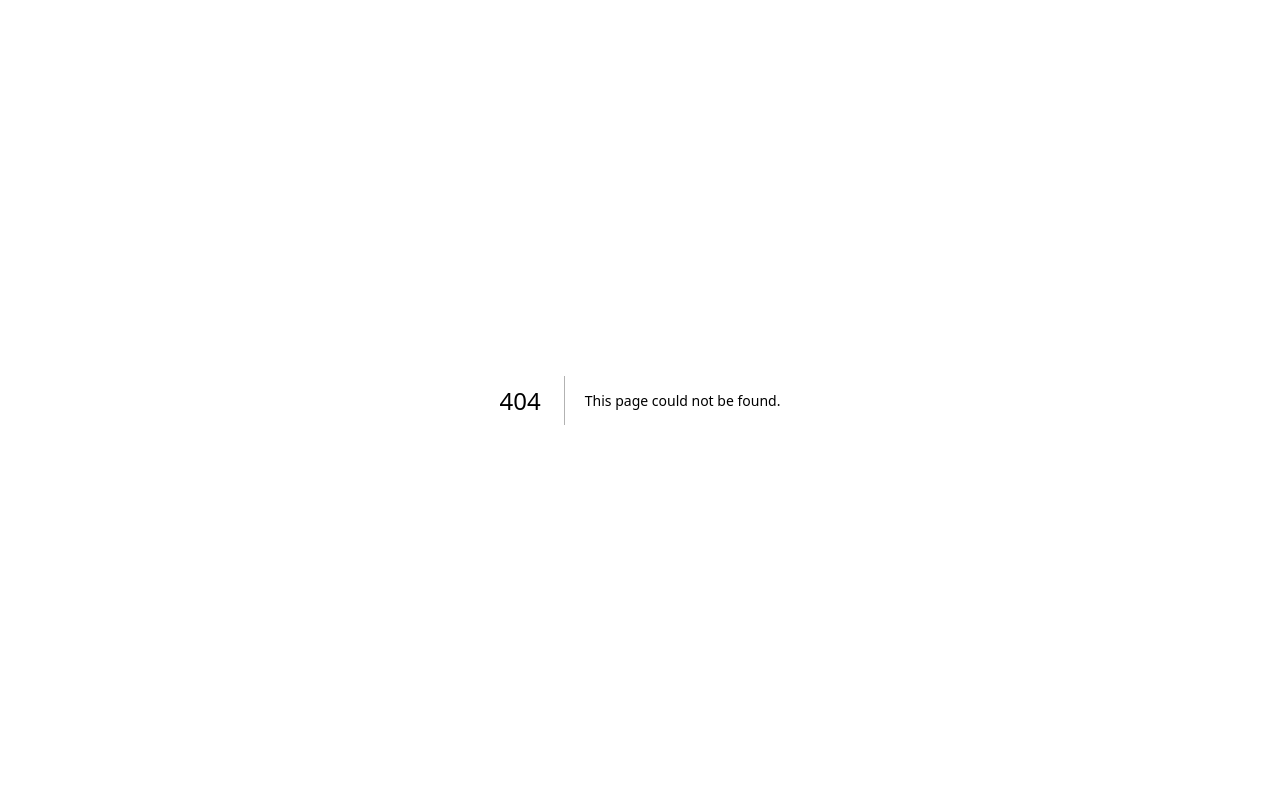
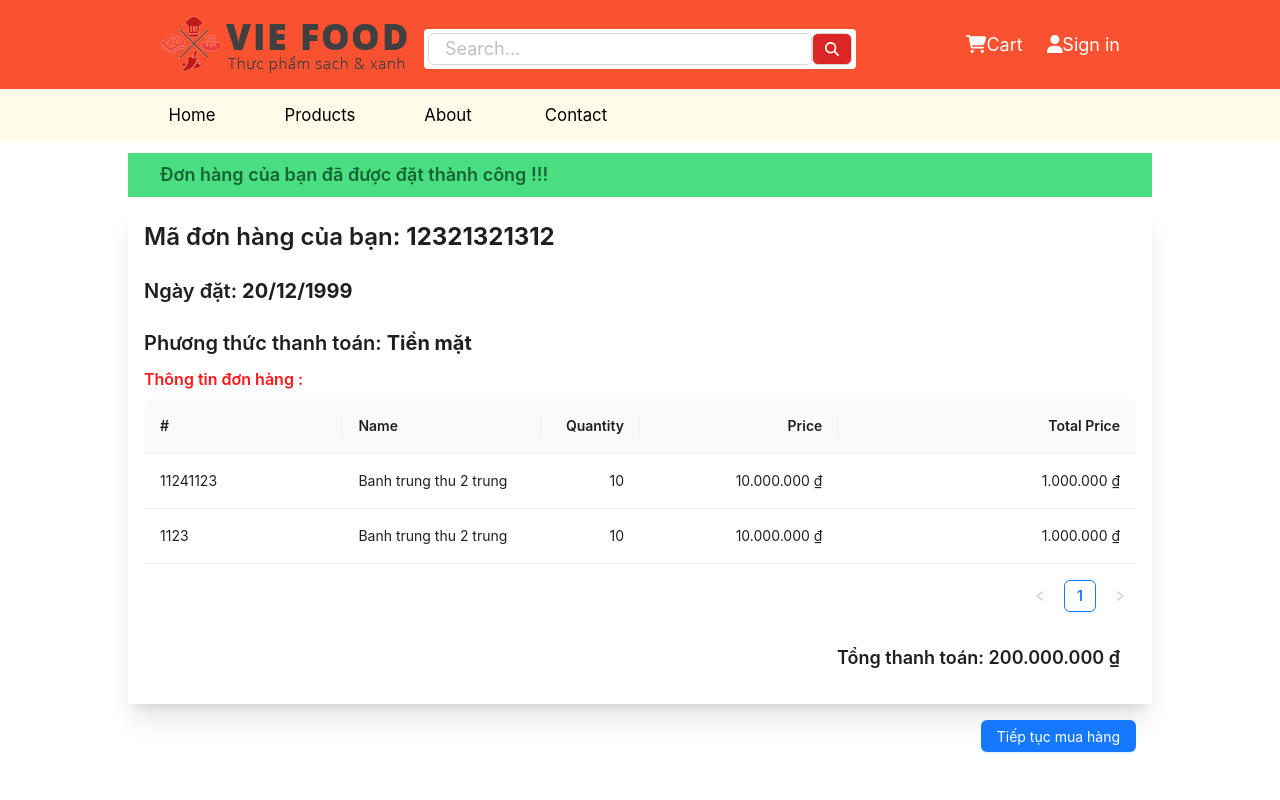
Before and after one commit to top1808/do-an-web-fe-user, a Next.js app: page /bill/1 in a window 1280 px wide. Before the commit this address had no page. Shown: the top 800 px of the page. Built offline with nearby package versions, Linux system fonts and the light colour scheme.

Commit message:
complete feature bill

```diff
--- a/next.config.js
+++ b/next.config.js
@@ -1,7 +1,7 @@
 /** @type {import('next').NextConfig} */
 const nextConfig = {
 	env: {
-		API_URL: 'http://localhost:8000/v1/',
+		API_URL: 'http://localhost:8000/v2/',
 	},
 };
 
--- /dev/null
+++ b/src/app/(pages)/bill/[idBill]/page.tsx
@@ -0,0 +1,11 @@
+import BillComponent from '@/features/cart/components/Bill';
+
+const Bill = () => {
+	return (
+		<div>
+			<BillComponent />
+		</div>
+	);
+};
+
+export default Bill;
--- a/src/components/MSearchInput.tsx
+++ b/src/components/MSearchInput.tsx
@@ -19,10 +19,7 @@ export const MSearchInput: React.FC<MSearchInputProps> = (props) => {
 				onFinish={props.onSearch}
 				className='flex gap-0 h-8 relative'
 			>
-				<Form.Item<FieldType>
-					className='h-full'
-					name={'valuesearch'}
-				>
+				<Form.Item<FieldType> className='h-full'>
 					<MInput
 						className='pl-4 pr-8 h-8  text-lg sm:w-60 md:w-60 lg:w-80 xl:w-96 2xl:w-96 '
 						placeholder='Search...'
@@ -36,18 +33,15 @@ export const MSearchInput: React.FC<MSearchInputProps> = (props) => {
 						size='xl'
 					/>
 				</Form.Item>
-
-				<Form.Item<FieldType>
-					name={'buttonsearch'}
-					className='h-full'
+				<MButton
+					htmlType='submit'
+					className=' bg-red-600 w-10'
 				>
-					<MButton className=' bg-red-600 w-10'>
-						<FontAwesomeIcon
-							color='white'
-							icon={faMagnifyingGlass}
-						/>
-					</MButton>
-				</Form.Item>
+					<FontAwesomeIcon
+						color='white'
+						icon={faMagnifyingGlass}
+					/>
+				</MButton>
 			</Form>
 		</div>
 	);
--- a/src/features/cart/components/Bill.tsx
+++ b/src/features/cart/components/Bill.tsx
@@ -1,7 +1,118 @@
+'use client';
+import MButton from '@/components/MButton';
+import MCol from '@/components/MCol';
+import MRow from '@/components/MRow';
+import MTable from '@/components/MTable';
+import MText from '@/components/MText';
+import MTitle from '@/components/MTitle';
+import { dataFake } from '@/features/products/components/DetailProduct';
+import { Bill } from '@/models/billModels';
+import { Product } from '@/models/productModels';
+import { caculatorTotalPrice, customMoney } from '@/utils/FuntionHelpers';
+import { ColumnsType } from 'antd/es/table';
 import React from 'react';
-
-const Bill = () => {
-	return <div></div>;
+const fakeBill: Bill = {
+	_id: '12321321312',
+	dateOrder: '20/12/1999',
+	paymentMethod: 'Tiền mặt',
+	items: [
+		{ _id: dataFake.id, name: dataFake.name, price: dataFake.price, quantity: 10, totalPrice: 1000000 },
+		{ _id: '1123', name: dataFake.name, price: dataFake.price, quantity: 10, totalPrice: 1000000 },
+	],
 };
 
-export default Bill;
+const BillComponent = () => {
+	const columns: ColumnsType<Product> = [
+		{
+			title: '#',
+			dataIndex: '_id',
+			key: '_id',
+			width: '20%',
+		},
+		{
+			title: 'Name',
+			dataIndex: 'name',
+			key: 'name',
+			width: '20%',
+		},
+
+		{
+			title: 'Quantity',
+			dataIndex: 'quantity',
+			key: 'quantity',
+			width: '10%',
+			align: 'end',
+		},
+		{
+			title: 'Price',
+			dataIndex: 'price',
+			key: 'price',
+			width: '20%',
+			align: 'end',
+			render: (value) => customMoney(value),
+		},
+		{
+			title: 'Total Price',
+			dataIndex: 'totalPrice',
+			key: 'totalPrice',
+			width: '30%',
+			align: 'end',
+
+			render: (value) => customMoney(value),
+		},
+	];
+	return (
+		<MRow className='py-2 w-full'>
+			<MCol className='w-full'>
+				<MRow className='bg-green-400 w-full'>
+					<MText className='px-8 py-2 font-semibold text-lg text-green-800'>Đơn hàng của bạn đã được đặt thành công !!!</MText>
+				</MRow>
+				<MRow className='mt-2 p-4 shadow-xl'>
+					<MCol className='w-full'>
+						<MTitle level={3}>
+							Mã đơn hàng của bạn: <span className='font-bold'>{fakeBill._id}</span>
+						</MTitle>
+						<MTitle level={4}>
+							Ngày đặt: <span className='font-bold'>{fakeBill.dateOrder}</span>
+						</MTitle>
+						<MTitle level={4}>
+							Phương thức thanh toán: <span className='font-bold'>{fakeBill.paymentMethod}</span>
+						</MTitle>
+						<div className='w-full'>
+							<MTitle
+								level={5}
+								style={{ color: 'red' }}
+								className='opacity-90'
+							>
+								Thông tin đơn hàng :
+							</MTitle>
+							<MTable
+								className='w-full'
+								columns={columns}
+								dataSource={fakeBill.items}
+								rowKey={'_id'}
+							/>
+							<div className='text-end p-4'>
+								<MText className='text-lg font-semibold'>{`Tổng thanh toán: ${customMoney(caculatorTotalPrice(fakeBill.items))}`}</MText>
+							</div>
+						</div>
+					</MCol>
+				</MRow>
+				<MRow
+					justify={'end'}
+					className='p-4'
+				>
+					<MCol>
+						<MButton
+							type='primary'
+							link='/'
+						>
+							Tiếp tục mua hàng
+						</MButton>
+					</MCol>
+				</MRow>
+			</MCol>
+		</MRow>
+	);
+};
+export default BillComponent;
--- a/src/features/cart/components/CartEmty.tsx
+++ b/src/features/cart/components/CartEmty.tsx
@@ -5,7 +5,7 @@ import React from 'react';
 
 const CartEmty = () => {
 	return (
-		<div className='flex flex-col justify-center items-center gap-8'>
+		<div className='flex flex-col justify-center items-center gap-8 '>
 			<MTitle level={2}>Cart is empty</MTitle>
 			<MButton type='primary'>
 				<Link href={'/'}>Continue shopping</Link>
--- a/src/features/cart/components/TableCartProducts.tsx
+++ b/src/features/cart/components/TableCartProducts.tsx
@@ -18,9 +18,24 @@ const TableCartProducts = ({ data }: { data: Product[] }) => {
 	const dispatch = useAppDispatch();
 	const { cart } = useAppSelector((state) => state);
 	const [summaryMoney, setSummaryMoney] = useState<string>(customMoney(caculatorTotalPrice(data)));
+	const [isUpdating, setIsUpdating] = useState<boolean>(false);
+	const [dataUpdating, setDataUpdating] = useState<Product>();
+	const [quantity, setQuantity] = useState<number>(1);
 	useEffect(() => {
 		setSummaryMoney(customMoney(caculatorTotalPrice(cart.items)));
 	}, [cart.items]);
+	useEffect(() => {
+		if (!isUpdating) clearTimeout;
+		else {
+			if (dataUpdating) {
+				setTimeout(() => {
+					const itemUpdate = dataUpdating;
+					dispatch(updatingCart(itemUpdate));
+				}, 1000);
+			}
+		}
+		// eslint-disable-next-line react-hooks/exhaustive-deps
+	}, [isUpdating]);
 	return (
 		<>
 			<MRow className='bg-gray-400 py-2 px-1'>
@@ -95,12 +110,16 @@ const TableCartProducts = ({ data }: { data: Product[] }) => {
 								defaultValue={item.quantity}
 								min={1}
 								max={999}
+								value={quantity}
 								onChange={(value) => {
-									if (value) {
-										const itemUpdate = { ...item };
-										itemUpdate.quantity = value;
-										dispatch(updatingCart(itemUpdate));
-									}
+									value ? setQuantity(value) : setQuantity(1);
+									const temp: Product = { ...item };
+									temp.quantity = quantity;
+									if (isUpdating) setIsUpdating(false);
+									setTimeout(() => {
+										setDataUpdating(temp);
+										setIsUpdating(true);
+									}, 2000);
 								}}
 							/>
 						</MCol>
--- a/src/features/login/Index.tsx
+++ b/src/features/login/Index.tsx
@@ -83,10 +83,7 @@ const UserLogin = () => {
 					</Link>
 				</div>
 
-				<Form.Item<FieldType>
-					name={'buttonLogin'}
-					className='flex justify-center'
-				>
+				<Form.Item<FieldType> className='flex justify-center'>
 					<MButton
 						type='primary'
 						htmlType='submit'
--- a/src/features/products/components/CustomPriceProduct.tsx
+++ b/src/features/products/components/CustomPriceProduct.tsx
@@ -4,7 +4,6 @@ import MText from '@/components/MText';
 import MTitle from '@/components/MTitle';
 import { customMoney } from '@/utils/FuntionHelpers';
 import React from 'react';
-import EvaluateProduct from './EvaluateProduct';
 
 const CustomPriceProduct = ({ price, sales }: { price: number; sales: number }) => {
 	return (
--- a/src/features/products/components/DetailProduct.tsx
+++ b/src/features/products/components/DetailProduct.tsx
@@ -6,7 +6,7 @@ import MText from '@/components/MText';
 import MTitle from '@/components/MTitle';
 import { faCartShopping, faCheck } from '@fortawesome/free-solid-svg-icons';
 import { FontAwesomeIcon } from '@fortawesome/react-fontawesome';
-import { Form, Image, InputNumber, Rate } from 'antd';
+import { Image, InputNumber, Rate } from 'antd';
 import React, { useEffect, useState } from 'react';
 import CustomPriceProduct from './CustomPriceProduct';
 import EvaluateProduct from './EvaluateProduct';
@@ -15,10 +15,9 @@ import { useParams } from 'next/navigation';
 import { Product } from '@/models/productModels';
 import { addingItemToCart } from '@/redux/reducers/cartReducer';
 import { toast } from 'react-toastify';
-import Link from 'next/link';
 import PaymentPage from '@/features/cart/components/PaymentPage';
 
-const dataFake = {
+export const dataFake = {
 	id: '11241123',
 	name: 'Banh trung thu 2 trung',
 	price: 10000000,
@@ -42,8 +41,21 @@ const DetailProductComponent = () => {
 	const dispatch = useAppDispatch();
 	const [quantity, setQuantity] = useState<number>(1);
 	const [isBuyNow, setIsBuyNow] = useState<boolean>(false);
+	// const [isCallAPI, setIsCallAPI] = useState<boolean>(false);
 	const [dataProduct, setDataProduct] = useState();
-	4;
+
+	const handleFormatter = (value: number | undefined) => {
+		if (value !== undefined) {
+			return value.toString().replace(/\B(?=(\d{3})+(?!\d))/g, '.');
+		}
+		return '1';
+	};
+	const handleParser = (value: string | undefined) => {
+		if (value !== undefined) {
+			return Number(value.replace(/\./g, ''));
+		}
+		return 1;
+	};
 	function handleAddToCart() {
 		const product: Product = {
 			_id: dataFake.id,
@@ -59,6 +71,15 @@ const DetailProductComponent = () => {
 		};
 		fetchData();
 	}, []);
+	// useEffect(() => {
+	// 	if (!isCallAPI) clearTimeout;
+	// 	else {
+	// 		setTimeout(() => {
+	// 			// call API
+	// 			console.log('quantity: ', quantity);
+	// 		}, 1000);
+	// 	}
+	// }, [isCallAPI]);
 	return (
 		<>
 			{!isBuyNow && (
@@ -92,9 +113,17 @@ const DetailProductComponent = () => {
 									<MTitle level={3}>Số lượng</MTitle>
 									<InputNumber
 										min={1}
-										max={999}
+										max={9999}
 										defaultValue={quantity}
-										onChange={(value) => (value ? setQuantity(value) : setQuantity(1))}
+										formatter={handleFormatter}
+										parser={handleParser}
+										onChange={(value) => {
+											value ? setQuantity(value) : setQuantity(1);
+											// if (isCallAPI) setIsCallAPI(false);
+											// setTimeout(() => {
+											// 	setIsCallAPI(true);
+											// }, 2000);
+										}}
 										value={quantity}
 									/>
 									<div className='flex gap-4 pt-4'>
@@ -126,7 +155,12 @@ const DetailProductComponent = () => {
 			{isBuyNow && (
 				<>
 					<div className='py-2'>
-						<MButton onClick={() => setIsBuyNow(false)}>Back</MButton>
+						<MButton
+							type='primary'
+							onClick={() => setIsBuyNow(false)}
+						>
+							Back
+						</MButton>
 					</div>
 					<PaymentPage data={[{ _id: dataFake.id, name: dataFake.name, price: dataFake.price, quantity: quantity }]} />
 				</>
--- a/src/features/register/Index.tsx
+++ b/src/features/register/Index.tsx
@@ -64,10 +64,7 @@ const UserRegister = () => {
 					<Input.Password />
 				</Form.Item>
 
-				<Form.Item<FieldType>
-					name={'signUp'}
-					className='flex justify-center'
-				>
+				<Form.Item<FieldType> className='flex justify-center'>
 					<MButton
 						type='primary'
 						htmlType='submit'
--- /dev/null
+++ b/src/models/billModels.ts
@@ -0,0 +1,8 @@
+import { Product } from './productModels';
+
+export interface Bill {
+	_id?: string;
+	dateOrder?: string;
+	paymentMethod?: string;
+	items: Product[];
+}
--- a/src/models/productModels.ts
+++ b/src/models/productModels.ts
@@ -8,5 +8,6 @@ export interface Product {
 	category_id?: string[];
 	decription?: string;
 	status?: boolean;
+	totalPrice?: number;
 }
 export type MenuItem = Required<MenuProps>['items'][number];
```
